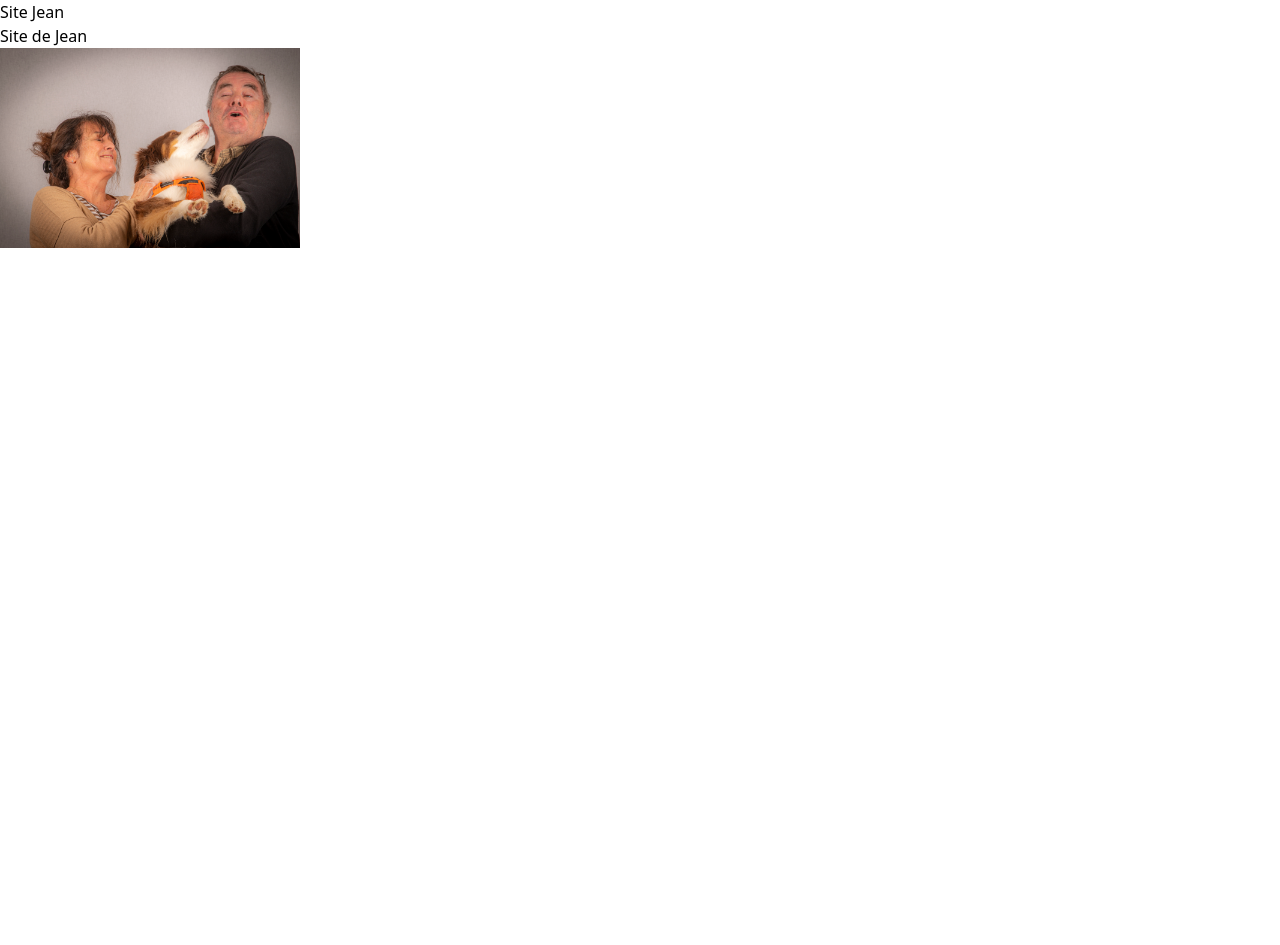
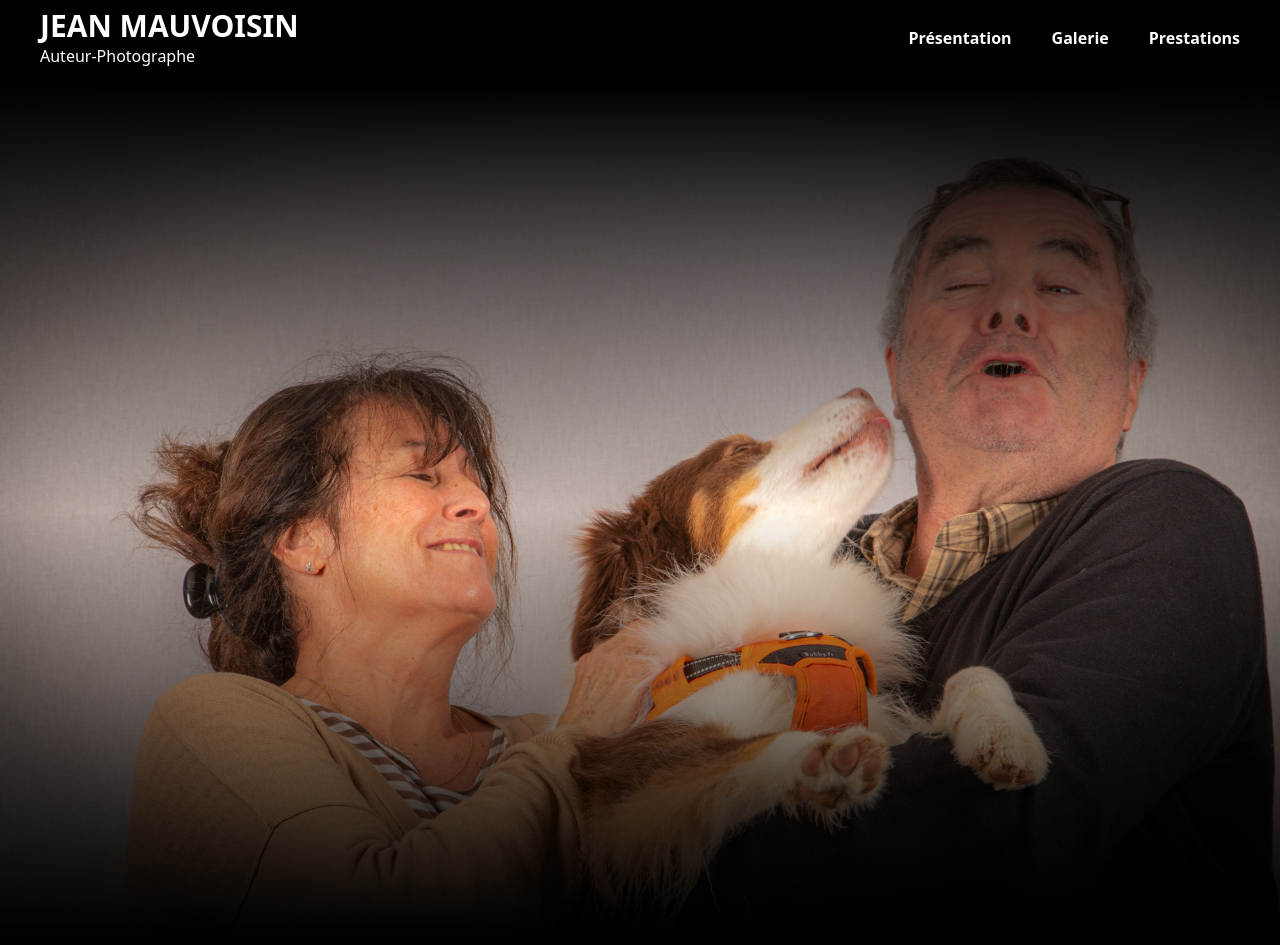
Before and after one commit to jo33200/jmauvoisinphoto, a Next.js app: page / in a window 1280 px wide. Before the commit the page ends 800 px from the top, so only its background shows below. Built offline with nearby package versions, Linux system fonts and the light colour scheme.

Commit message:
add header component, new pages for presentation, galerie, and prestations; update homepage layout and styles

```diff
--- a/src/app/layout.js
+++ b/src/app/layout.js
@@ -1,28 +1,19 @@
-import { Geist, Geist_Mono } from "next/font/google";
+
 import "./globals.css";
-
-const geistSans = Geist({
-  variable: "--font-geist-sans",
-  subsets: ["latin"],
-});
-
-const geistMono = Geist_Mono({
-  variable: "--font-geist-mono",
-  subsets: ["latin"],
-});
+import "@/fontawesome";
+import Header from "@/components/common/Header";
 
 export const metadata = {
-  title: "Create Next App",
+  title: "Jean Mauvoisin",
   description: "Generated by create next app",
 };
 
 export default function RootLayout({ children }) {
   return (
-    <html lang="en">
-      <body
-        className={`${geistSans.variable} ${geistMono.variable} antialiased`}
-      >
-        {children}
+    <html lang="fr">
+      <body className="bg-black text-white">
+        <Header />
+          {children}
       </body>
     </html>
   );
--- a/src/app/page.js
+++ b/src/app/page.js
@@ -3,11 +3,18 @@ import Image from "next/image";
 export default function Home() {
   return (
    <body>
-    <div>
-      <h1>Site Jean</h1>
-      <p>Site de Jean</p>
-      <Image src="/jeanMamanSanka.jpg" alt="Jean" width="300" height="300" />
-    </div>
+    <div className="relative mt-28 sm:mt-20 md:mt-0  min-h-screen py-2 bg-black">
+  <div className="relative w-full">
+    <Image
+      src="/jeanMamanSanka.jpg"
+      alt="Jean"
+      width="1900"
+      height="1000"
+      className="shadow-inner object-cover"
+    />
+    <div className="absolute inset-0 bg-gradient-to-b from-black via-transparent to-black mix-blend-multiply"></div>
+  </div>
+</div>
     </body>
   );
 }
--- /dev/null
+++ b/src/app/pages/galerie/galerie.jsx
@@ -0,0 +1,11 @@
+"use client"
+
+const galerie = () => {
+  return (
+    <div>
+      <h1>Galerie</h1>
+    </div>
+  );
+};
+
+export default galerie;
--- /dev/null
+++ b/src/app/pages/presentation/presentation.jsx
@@ -0,0 +1,10 @@
+
+const presentation = () => {
+    return (
+        <div>
+            <h1>Présentation</h1>
+        </div>
+    );
+};
+
+export default presentation;
--- /dev/null
+++ b/src/app/pages/prestations/prestations.jsx
@@ -0,0 +1,8 @@
+
+const prestation = () => {
+  return (
+    <div>
+      <h1>Prestations</h1>
+    </div>
+  );
+};
--- /dev/null
+++ b/src/components/common/Header.jsx
@@ -0,0 +1,105 @@
+"use client";
+import { faBars, faTimes } from "@fortawesome/free-solid-svg-icons";
+import { FontAwesomeIcon } from "@fortawesome/react-fontawesome";
+import Link from "next/link";
+import { usePathname } from "next/navigation";
+import { useState } from "react";
+import { Oswald } from "next/font/google";
+
+const oswald = Oswald({
+  variable: "--font-oswald",
+  subsets: ["latin"],
+});
+
+const Header = () => {
+  const [isMenuOpen, setIsMenuOpen] = useState(false);
+  const pathname = usePathname();
+
+  const toggleMenu = () => {
+    setIsMenuOpen(!isMenuOpen);
+  };
+
+  return (
+    <header className="fixed top-0 z-50 h-auto w-full bg-black md:relative">
+      <div className="flex h-auto w-full flex-row items-center justify-between px-4 py-2 lg:px-10">
+        <section >
+            <Link href="/" className="flex flex-col items-start justify-center">
+              <span
+                className={`text-white font-bold text-3xl ${oswald.variable}`}
+              >
+                JEAN MAUVOISIN
+              </span>
+              <span className="text-white">Auteur-Photographe</span>
+            </Link>
+        </section>
+
+        <section className="hidden md:flex">
+          <nav aria-label="Navigation principale" className="w-full">
+            <ul className="flex w-full items-center justify-center text-sm md:w-auto md:gap-5 md:text-base lg:gap-10">
+              {[{ href: "/presentation", label: "Présentation" }, { href: "/galerie", label: "Galerie" }, { href: "/prestation", label: "Prestations" }].map(
+                (link) => (
+                  <li key={link.href}>
+                    <Link
+                      href={link.href}
+                      className={`font-semibold text-white ${
+                        pathname === link.href ? "text-white" : ""
+                      }`}
+                    >
+                      <span
+                        className={`inline-block transition-transform ${
+                          pathname === link.href
+                            ? "scale-125"
+                            : "hover:scale-110"
+                        }`}
+                      >
+                        {link.label}
+                      </span>
+                    </Link>
+                  </li>
+                )
+              )}
+            </ul>
+          </nav>
+        </section>
+
+        <section className="flex md:hidden">
+          <button
+            onClick={toggleMenu}
+            className="text-gray-500 focus:outline-none"
+          >
+            <FontAwesomeIcon icon={isMenuOpen ? faTimes : faBars} size="lg" />
+          </button>
+        </section>
+      </div>
+
+      {isMenuOpen && (
+        <section className="h-screen bg-white md:hidden">
+          <nav
+            aria-label="Navigation principale"
+            className="flex flex-col items-center bg-white pt-8 md:hidden"
+          >
+            <ul className="w-full text-center text-3xl">
+              {[{ href: "/presentation", label: "Présentation" }, { href: "/galerie", label: "Galerie" }, { href: "/prestation", label: "Prestations" }].map(
+                (link) => (
+                  <li className="py-5" key={link.href}>
+                    <Link
+                      href={link.href}
+                      onClick={toggleMenu}
+                      className={`${
+                        pathname === link.href ? "text-white" : ""
+                      }`}
+                    >
+                      {link.label}
+                    </Link>
+                  </li>
+                )
+              )}
+            </ul>
+          </nav>
+        </section>
+      )}
+    </header>
+  );
+};
+
+export default Header;
--- /dev/null
+++ b/src/fontawesome.js
@@ -0,0 +1,3 @@
+import { config } from "@fortawesome/fontawesome-svg-core";
+import "@fortawesome/fontawesome-svg-core/styles.css"; // Import des styles CSS pour Font Awesome
+config.autoAddCss = false; // Empêche l'ajout automatique des styles CSS
```
Also changed, not shown: package.json (+10 -5 lines), src/app/globals.css (line endings or trailing spaces), 1 other file (tests, documents, lock files or other folders).
